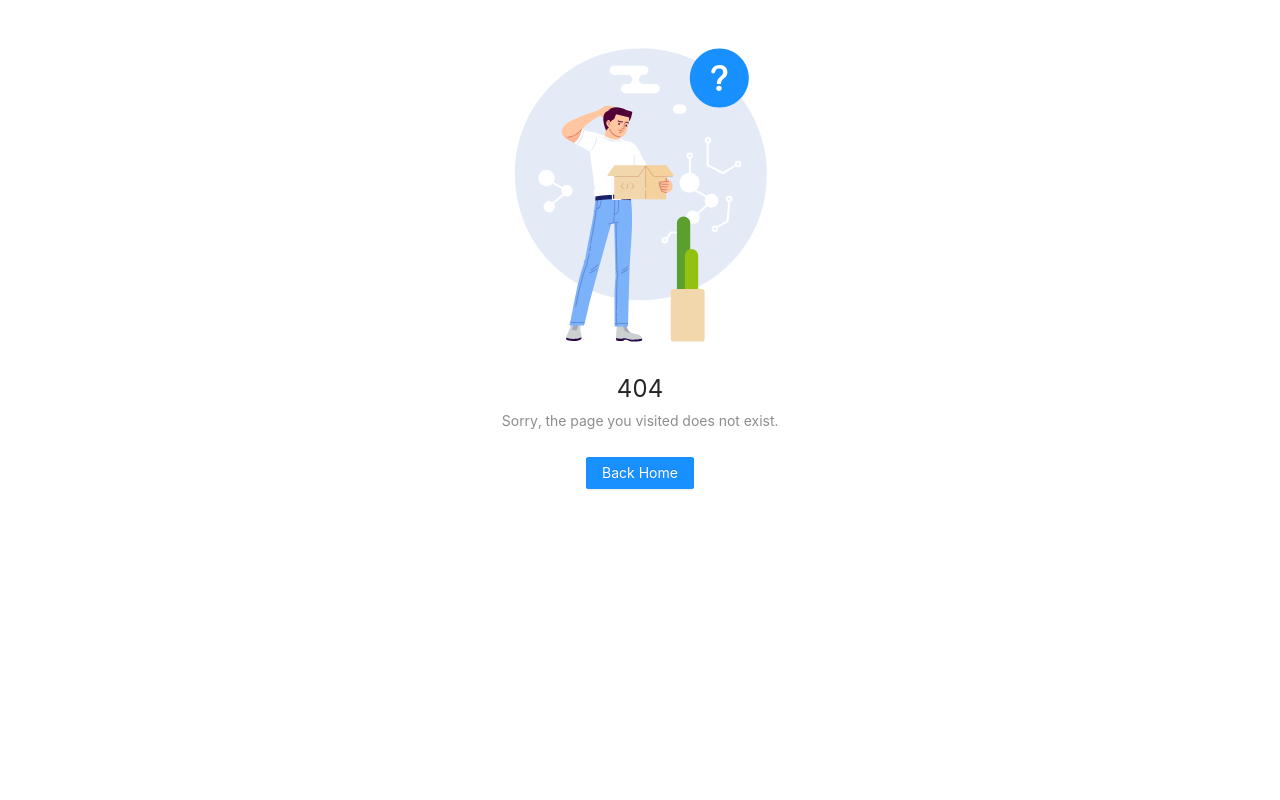
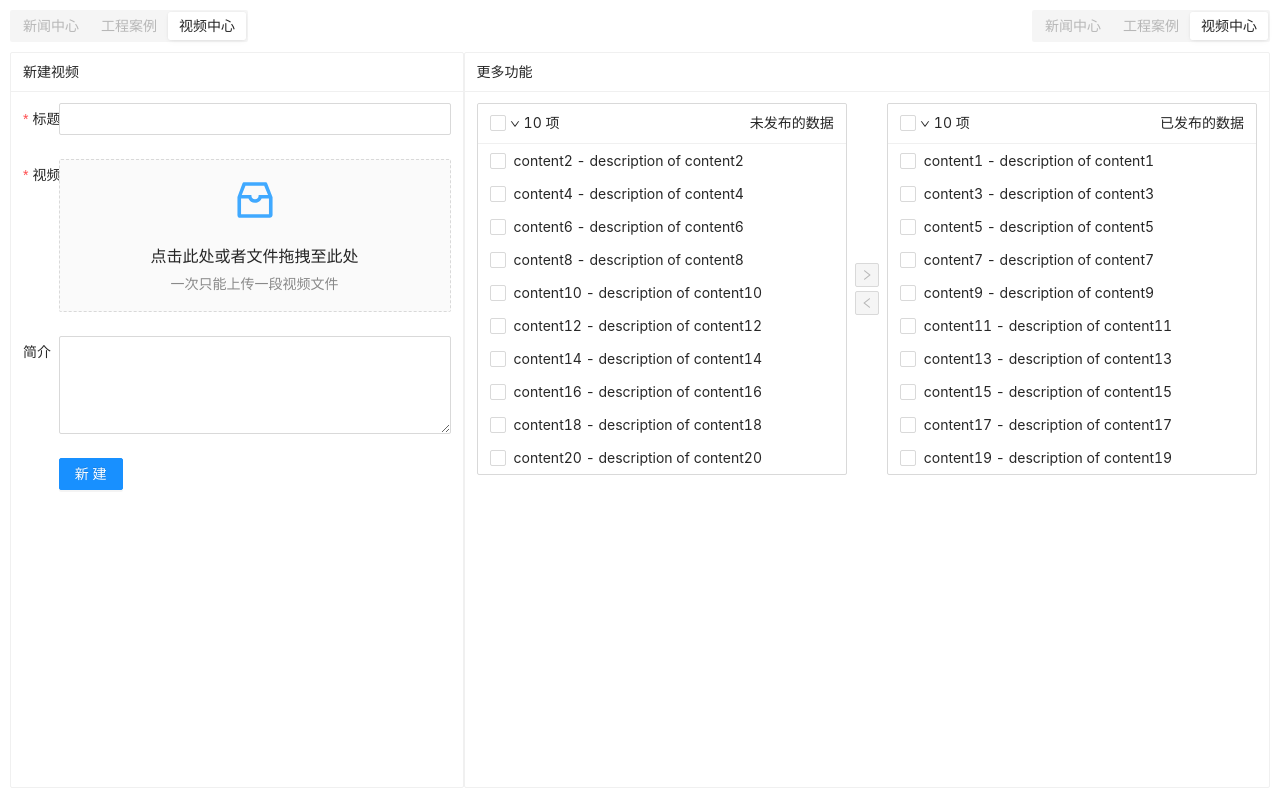
Before and after one commit to sufuwang/ylwawj, a React (Vite) app: page /s/admin in a window 1280 px wide. Before the commit this address had no page. Built offline with nearby package versions, Linux system fonts and the light colour scheme.

Commit message:
feat: admin

```diff
--- /dev/null
+++ b/src/pages/admin/index.module.less
@@ -0,0 +1,39 @@
+.row {
+  display: flex;
+  flex-direction: row;
+}
+.cardPadding() {
+  :global {
+    .ant-card-body {
+      padding: 12px;
+    }
+  }
+}
+.container {
+  padding: 10px;
+  .header {
+    .row();
+    margin-bottom: 10px;
+    justify-content: space-between;
+  }
+  .content {
+    .row();
+    .card {
+      height: 92vh;
+      :global {
+        .ant-card-body {
+          height: 85vh;
+          overflow-y: scroll;
+        }
+      }
+      &:nth-child(1) {
+        width: 36%;
+        .cardPadding();
+      }
+      &:nth-child(2) {
+        flex: 1;
+        .cardPadding();
+      }
+    }
+  }
+}
--- /dev/null
+++ b/src/pages/admin/index.tsx
@@ -0,0 +1,39 @@
+import { Segmented, Card, Select } from 'antd';
+import type { SegmentedLabeledOption, SegmentedValue } from 'antd/lib/Segmented';
+import Video from './video';
+import Manage from './manage';
+import styles from './index.module.less';
+
+const { Option } = Select;
+
+const Options: (SegmentedLabeledOption & { key: string })[] = [
+  { key: '新闻', label: '新闻中心', value: 'news', disabled: true },
+  { key: '工程案例', label: '工程案例', value: 'example', disabled: true },
+  { key: '视频', label: '视频中心', value: 'video', disabled: false },
+];
+const defaultOption = Options.find(d => d.disabled === false)!;
+
+export default () => {
+  const [curKey, setKey] = useState(defaultOption);
+  const handleChangeSegment = (value: SegmentedValue) => {
+    setKey(Options.find(d => d.value === value) || defaultOption);
+  };
+  return (
+    <>
+      <div className={styles.container}>
+        <div className={styles.header}>
+          <Segmented defaultValue={defaultOption.value} options={Options} onChange={handleChangeSegment} />
+          <Segmented defaultValue={defaultOption.value} options={Options} onChange={handleChangeSegment} />
+        </div>
+        <div className={styles.content}>
+          <Card className={styles.card} size="small" title={<>新建{curKey.key}</>}>
+            <Video />
+          </Card>
+          <Card className={styles.card} size="small" title="更多功能">
+            <Manage />
+          </Card>
+        </div>
+      </div>
+    </>
+  );
+};
--- /dev/null
+++ b/src/pages/admin/manage/index.module.less
@@ -0,0 +1,11 @@
+.container {
+  .transfer {
+    width: 100%;
+    :global {
+      // .ant-table-content {
+      //   max-height: 500px;
+      //   overflow-y: auto;
+      // }
+    }
+  }
+}
--- /dev/null
+++ b/src/pages/admin/manage/index.tsx
@@ -0,0 +1,68 @@
+import { Transfer } from 'antd';
+import styles from './index.module.less';
+
+const App = () => {
+  const [mockData, setMockData] = useState([]);
+  const [targetKeys, setTargetKeys] = useState([]);
+
+  const getMock = () => {
+    const tempTargetKeys = [] as any;
+    const tempMockData = [] as any;
+
+    for (let i = 0; i < 20; i++) {
+      const data = {
+        key: i.toString(),
+        title: `content${i + 1}`,
+        description: `description of content${i + 1}`,
+        chosen: i % 2 === 0,
+      };
+      if (data.chosen) {
+        tempTargetKeys.push(data.key);
+      }
+      tempMockData.push(data);
+    }
+
+    setMockData(tempMockData);
+    setTargetKeys(tempTargetKeys);
+  };
+
+  useEffect(() => {
+    getMock();
+  }, []);
+
+  const handleChange = (newTargetKeys: any, direction: any, moveKeys: any) => {
+    console.log(newTargetKeys, direction, moveKeys);
+    setTargetKeys(newTargetKeys);
+  };
+
+  const renderItem = (item: any) => {
+    const customLabel = (
+      <span className="custom-item">
+        {item.title} - {item.description}
+      </span>
+    );
+    return {
+      label: customLabel,
+      value: item.title,
+    };
+  };
+
+  return (
+    <div className={styles.container}>
+      <Transfer
+        dataSource={mockData}
+        listStyle={{
+          width: '100%',
+          height: 'auto',
+          maxHeight: 600,
+        }}
+        titles={['未发布的数据', '已发布的数据']}
+        targetKeys={targetKeys}
+        onChange={handleChange}
+        render={renderItem}
+      />
+    </div>
+  );
+};
+
+export default App;
--- /dev/null
+++ b/src/pages/admin/video/index.module.less
@@ -0,0 +1,4 @@
+.transfer {
+  margin-left: 110px;
+  margin-bottom: 30px;
+}
--- /dev/null
+++ b/src/pages/admin/video/index.tsx
@@ -0,0 +1,71 @@
+import { Button, Form, Input, Upload } from 'antd';
+import { InboxOutlined } from '@ant-design/icons';
+import styles from './index.module.less';
+
+const App = () => {
+  const onFinish = (values: any) => {
+    console.log('Success:', values);
+  };
+
+  const onFinishFailed = (errorInfo: any) => {
+    console.log('Failed:', errorInfo);
+  };
+
+  const normFile = (e: any) => {
+    console.log('Upload event:', e);
+    if (Array.isArray(e)) {
+      return e;
+    }
+    return e?.fileList;
+  };
+
+  return (
+    <>
+      <Form
+        name="basic"
+        labelCol={{
+          span: 2,
+        }}
+        initialValues={{
+          remember: true,
+        }}
+        onFinish={onFinish}
+        onFinishFailed={onFinishFailed}
+        autoComplete="off"
+        colon={false}
+      >
+        <Form.Item label="标题" name="title" rules={[{ required: true }]}>
+          <Input />
+        </Form.Item>
+
+        <Form.Item required label="视频" rules={[{ required: true }]}>
+          <Form.Item name="video" valuePropName="fileList" getValueFromEvent={normFile} noStyle>
+            <Upload.Dragger name="files" accept="video" maxCount={1} beforeUpload={() => false}>
+              <p className="ant-upload-drag-icon">
+                <InboxOutlined />
+              </p>
+              <p className="ant-upload-text">点击此处或者文件拖拽至此处</p>
+              <p className="ant-upload-hint">一次只能上传一段视频文件</p>
+            </Upload.Dragger>
+          </Form.Item>
+        </Form.Item>
+
+        <Form.Item label="简介" name="desc">
+          <Input.TextArea rows={4} />
+        </Form.Item>
+
+        <Form.Item
+          wrapperCol={{
+            offset: 2,
+          }}
+        >
+          <Button type="primary" htmlType="submit">
+            新建
+          </Button>
+        </Form.Item>
+      </Form>
+    </>
+  );
+};
+
+export default App;
```
Also changed, not shown: src/routes/index.tsx (+8 -0 lines).
